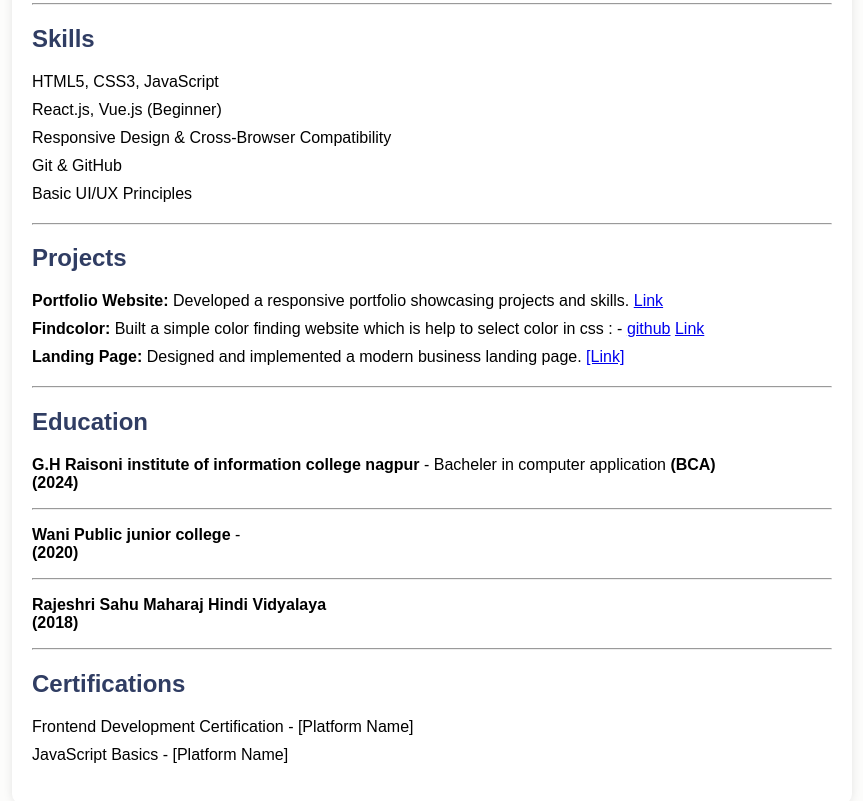
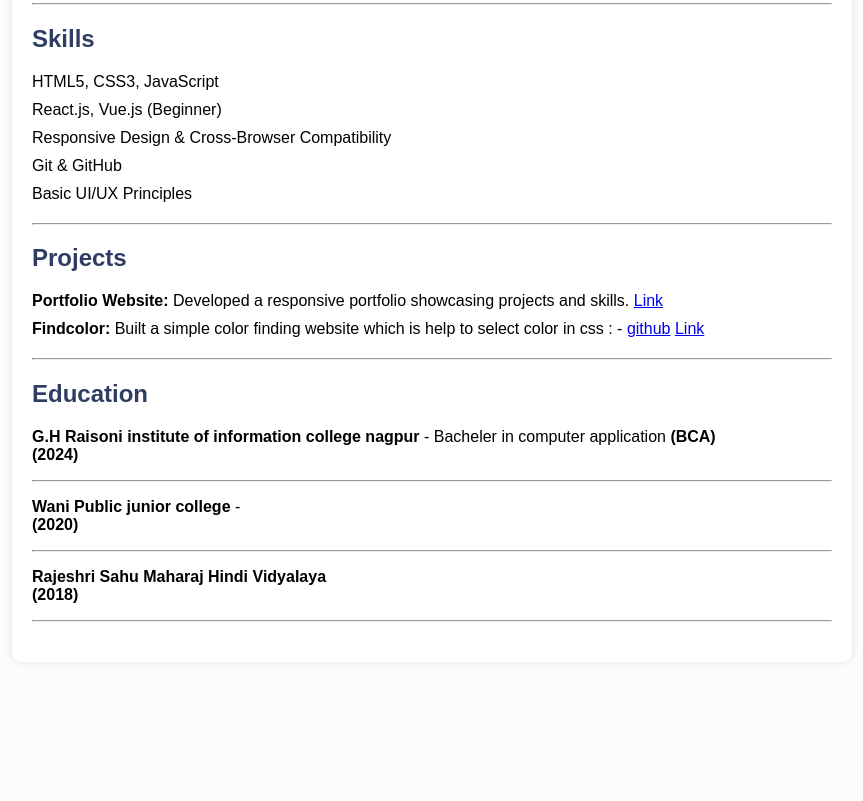
Before and after one commit to kvshivaprasad/Resume, a plain HTML site: page index.html in a window 1280 px wide. Shown: the part 409-1210 px from the top of the page, without its empty margins (208-1071 px from the left). After the commit the page ends 1099 px from the top, so only its background shows below. Drawn offline with Linux system fonts and the light colour scheme; a script that the page names is missing.

Commit message:
add text

```diff
--- a/index.html
+++ b/index.html
@@ -91,10 +91,7 @@
             <a href="https://github.com/kvshivaprasad/Find-Color#">github</a>
             <a href=" https://find-color1.onrender.com/">Link</a>
           </li>
-          <li>
-            <strong>Landing Page:</strong> Designed and implemented a modern
-            business landing page. <a href="#">[Link]</a>
-          </li>
+
         </ul>
       </section>
 <hr>
@@ -114,13 +111,13 @@
         <hr/>
       </section>
 
-      <section id="Certifications" class="section">
+      <!-- <section id="Certifications" class="section">
         <h2>Certifications</h2>
         <ul>
           <li>Frontend Development Certification - [Platform Name]</li>
           <li>JavaScript Basics - [Platform Name]</li>
         </ul>
-      </section>
+      </section> -->
     </div>
     <script src="index.js"></script>
   </body>
```
